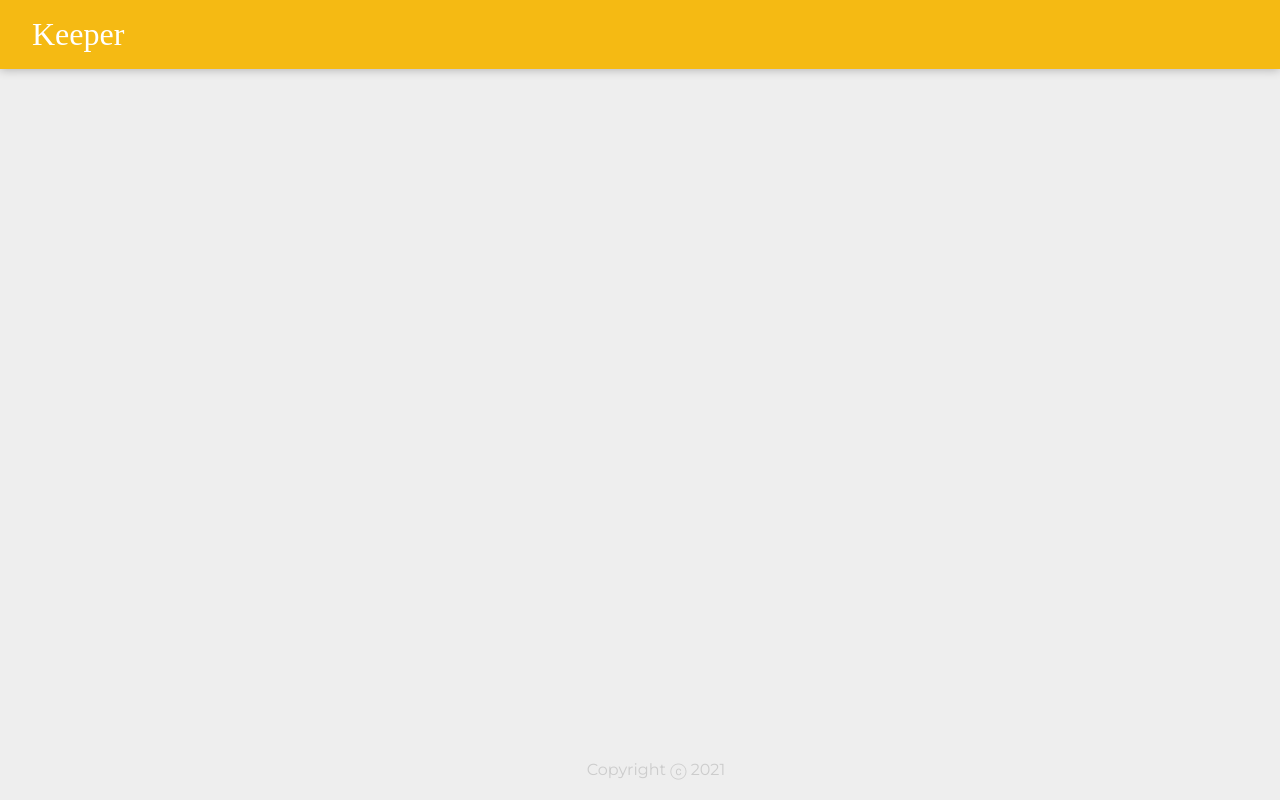
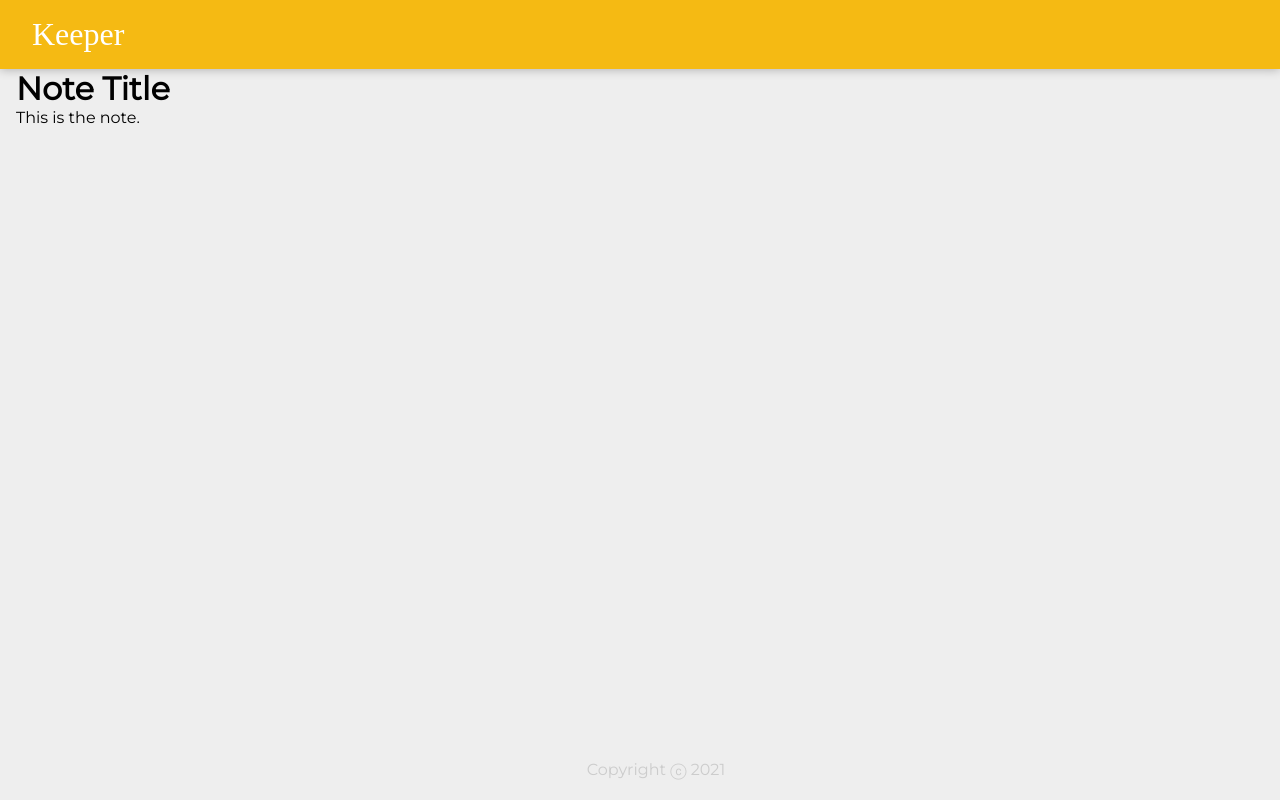
Before and after one commit to healym3/keeper-app, a React (Create React App) app: page / in a window 1280 px wide. Built offline with nearby package versions, Linux system fonts and the light colour scheme; a web font is replaced by a local one.

Commit message:
Add Note Component

```diff
--- a/package.json
+++ b/package.json
@@ -6,6 +6,7 @@
     "@testing-library/jest-dom": "^5.15.0",
     "@testing-library/react": "^11.2.7",
     "@testing-library/user-event": "^12.8.3",
+    "nodemon": "^2.0.15",
     "react": "^17.0.2",
     "react-dom": "^17.0.2",
     "react-scripts": "4.0.3",
@@ -37,7 +38,6 @@
   },
   "description": "This project was bootstrapped with [Create React App](https://github.com/facebook/create-react-app).",
   "main": "index.js",
-  "devDependencies": {},
   "author": "",
   "license": "ISC"
 }
--- a/src/components/App.js
+++ b/src/components/App.js
@@ -1,13 +1,13 @@
 import React from "react";
 import Header from "./Header";
 import Footer from "./Footer";
-// import Note from "./Note";
+import Note from "./Note";
 
 function App() {
   return (
     <div>
       <Header />
-      {/* <Note /> */}
+      <Note />
       <Footer />
     </div>
   );
--- /dev/null
+++ b/src/components/Note.jsx
@@ -0,0 +1,10 @@
+import React from 'react'
+
+function Note(){
+
+    return <div><h1>Note Title</h1>
+    <p>This is the note.</p>
+    </div>
+}
+
+export default Note;
```
Also changed, not shown: 1 other file (tests, documents, lock files or other folders).
